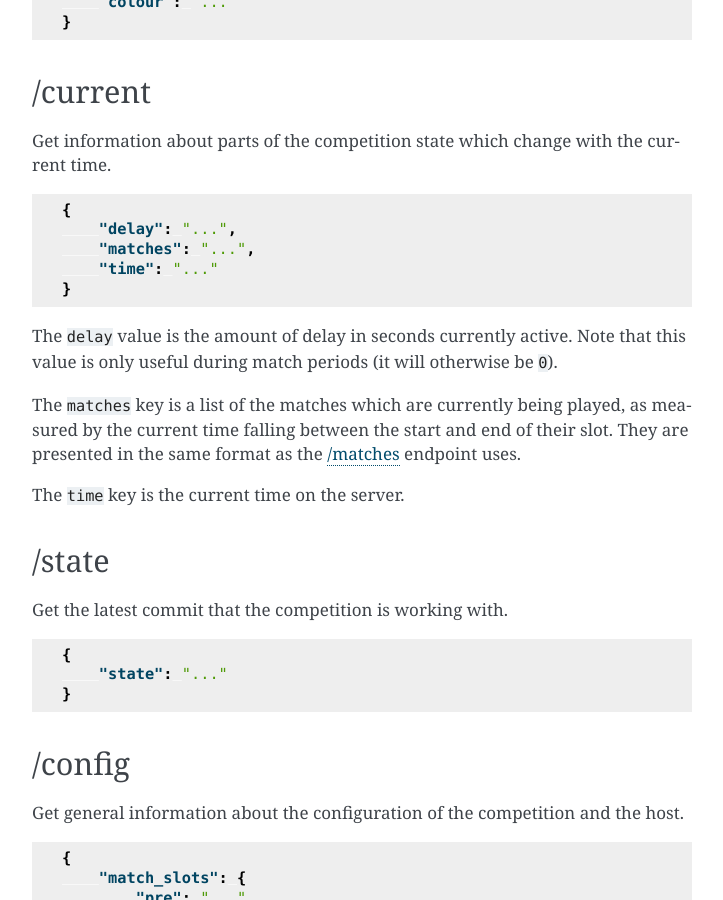
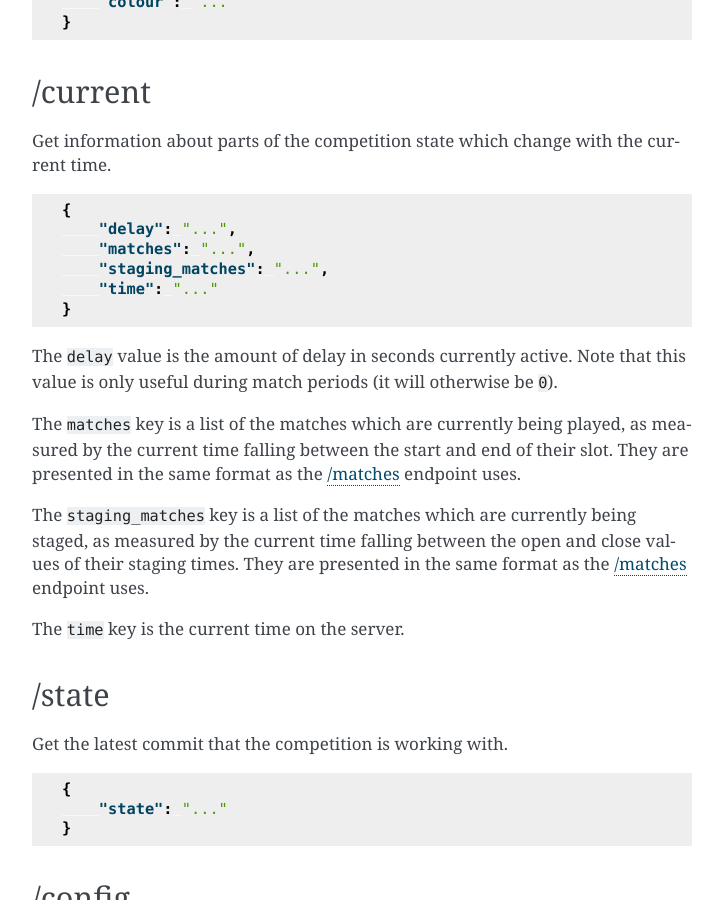
Before and after one commit to srobo-legacy/comp-srcomp-http, a Sphinx documentation site: the page built from docs/endpoints.rst, in a window 1280 px wide and 900 px high, scrolled down 2335 px. Shown: the whole window, without its empty margins (388-1111 px from the left). Built offline with Sphinx 7.4.7, drawn with Linux system fonts in a browser that asks for light colours.

Commit message:
Document overlooked value in /current endpoint
Change-Id: I06f6050f829cda8ecfbd1abcd0333be68ca2007b

```diff
--- a/docs/endpoints.rst
+++ b/docs/endpoints.rst
@@ -131,6 +131,7 @@ the current time.
     {
         "delay": "...",
         "matches": "...",
+        "staging_matches": "...",
         "time": "..."
     }
 
@@ -142,6 +143,11 @@ The ``matches`` key is a list of the matches which are currently being
 played, as measured by the current time falling between the start and end
 of their slot. They are presented in the same format as the `/matches`_
 endpoint uses.
+
+The ``staging_matches`` key is a list of the matches which are currently
+being staged, as measured by the current time falling between the open and
+close values of their staging times. They are presented in the same format
+as the `/matches`_ endpoint uses.
 
 The ``time`` key is the current time on the server.
 
```
